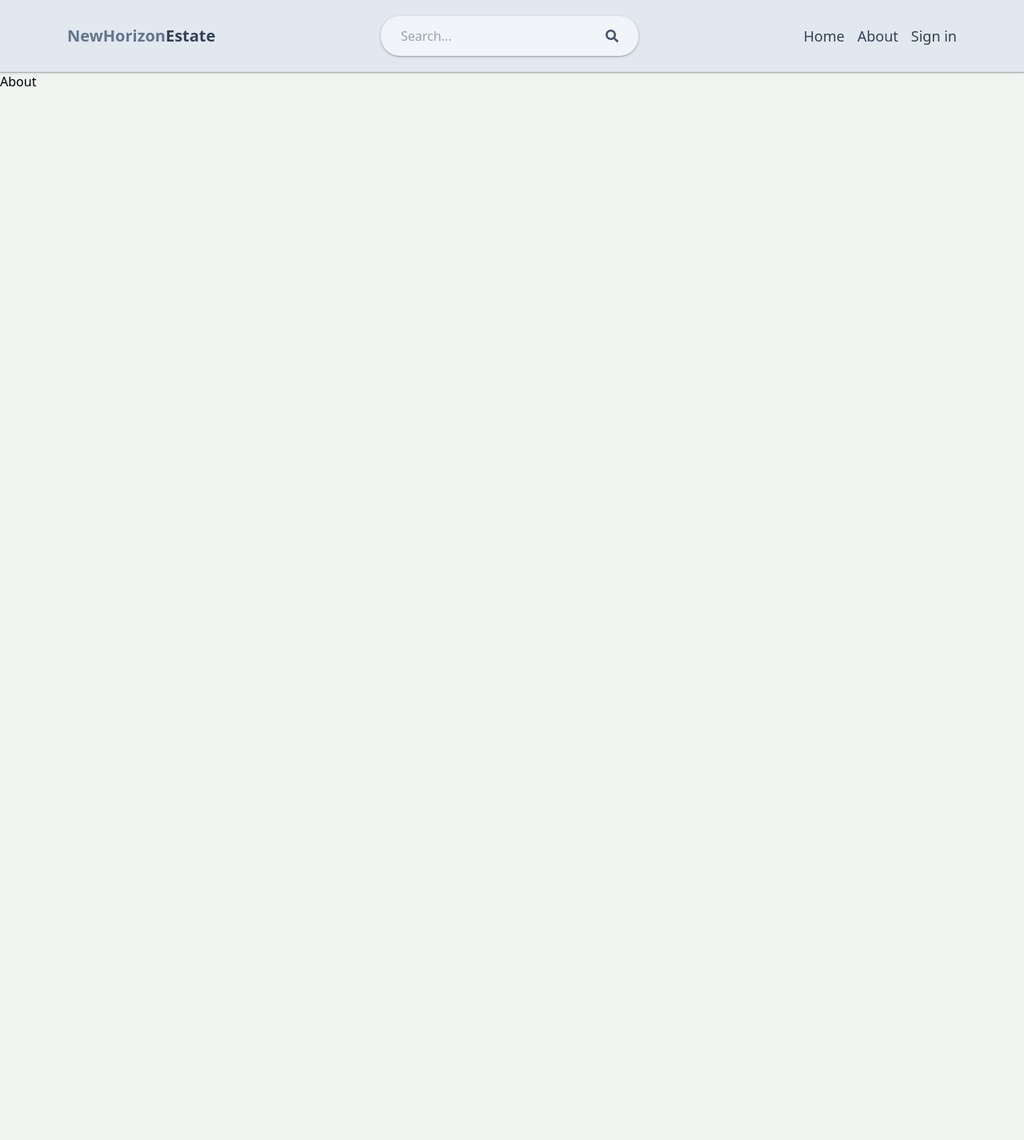
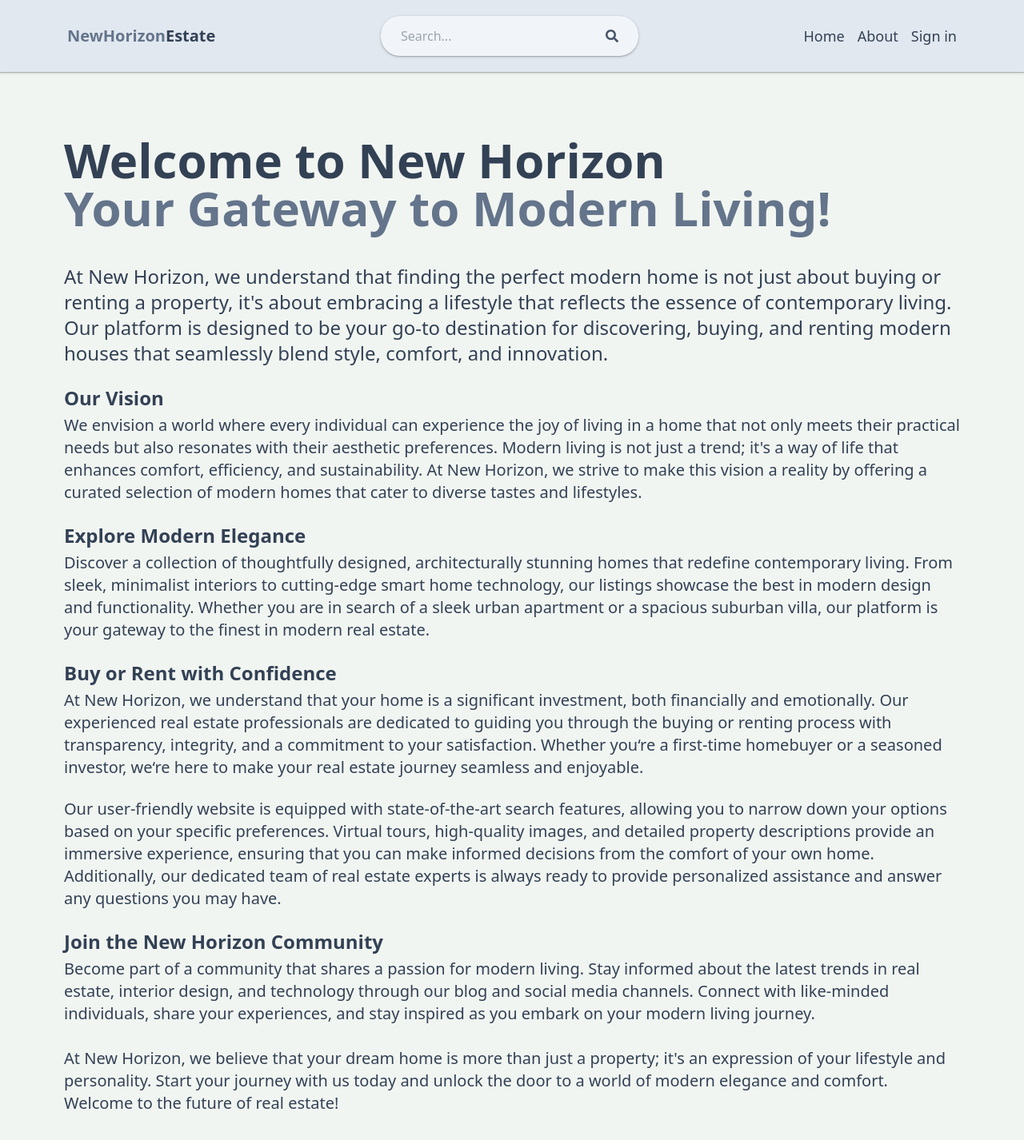
Before and after one commit to Fastdrecad/new-horizon-estate, a React (Vite) app in the folder client/: page /about in a window 1280 px wide. Shown: the top 1426 px of the page at 80% size. Before the commit the page ends 800 px from the top, so only its background shows below. Built offline with nearby package versions, Linux system fonts and the light colour scheme; no server answers.

Commit message:
Complete about page

```diff
--- a/client/src/components/Card.jsx
+++ b/client/src/components/Card.jsx
@@ -2,9 +2,10 @@ import { MdLocationOn } from "react-icons/md";
 import { Link } from "react-router-dom";
 
 export default function Card({ listing }) {
+  console.log(listing);
   return (
     <div className="bg-white shadow-md hover:shadow-3xl transition-shadow overflow-hidden rounded-lg w-full sm:w-[330px]">
-      <Link to={`/listing/${listing.id}`}>
+      <Link to={`/listing/${listing._id}`}>
         <img
           src={listing.imageUrls[0]}
           alt="listing cover"
--- a/client/src/pages/About.jsx
+++ b/client/src/pages/About.jsx
@@ -1,5 +1,81 @@
-import React from "react";
-
 export default function About() {
-  return <div>About</div>;
+  return (
+    <div className="py-20 px-4 max-w-6xl mx-auto">
+      <h1 className="text-slate-700 font-bold text-3xl lg:text-6xl mb-10">
+        Welcome to New Horizon
+        <br />
+        <span className="text-slate-500">Your Gateway to Modern Living!</span>
+      </h1>
+      <p className="mb-4 text-slate-700 text-2xl">
+        At New Horizon, we understand that finding the perfect modern home is
+        not just about buying or renting a property, it&apos;s about embracing a
+        lifestyle that reflects the essence of contemporary living. Our platform
+        is designed to be your go-to destination for discovering, buying, and
+        renting modern houses that seamlessly blend style, comfort, and
+        innovation.
+      </p>
+      <h2 className="text-2xl font-semibold text-slate-700 my-1 mt-6">
+        Our Vision
+      </h2>
+      <p className="mb-4 text-slate-700 text-xl">
+        We envision a world where every individual can experience the joy of
+        living in a home that not only meets their practical needs but also
+        resonates with their aesthetic preferences. Modern living is not just a
+        trend; it&apos;s a way of life that enhances comfort, efficiency, and
+        sustainability. At New Horizon, we strive to make this vision a reality
+        by offering a curated selection of modern homes that cater to diverse
+        tastes and lifestyles.
+      </p>
+      <h2 className="text-2xl font-semibold text-slate-700 mb-1 mt-6">
+        Explore Modern Elegance
+      </h2>
+      <p className="mb-4 text-slate-700 text-xl">
+        Discover a collection of thoughtfully designed, architecturally stunning
+        homes that redefine contemporary living. From sleek, minimalist
+        interiors to cutting-edge smart home technology, our listings showcase
+        the best in modern design and functionality. Whether you are in search
+        of a sleek urban apartment or a spacious suburban villa, our platform is
+        your gateway to the finest in modern real estate.
+      </p>
+      <h2 className="text-2xl font-semibold text-slate-700 my-1 mt-6">
+        Buy or Rent with Confidence
+      </h2>
+      <p className="mb-4 text-slate-700 text-xl">
+        At New Horizon, we understand that your home is a significant
+        investment, both financially and emotionally. Our experienced real
+        estate professionals are dedicated to guiding you through the buying or
+        renting process with transparency, integrity, and a commitment to your
+        satisfaction. Whether you&lsquo;re a first-time homebuyer or a seasoned
+        investor, we&lsquo;re here to make your real estate journey seamless and
+        enjoyable.
+      </p>
+      <h2 className="text-2xl font-semibold text-slate-700 my-1 mt-6"></h2>
+      <p className="mb-4 text-slate-700 text-xl">
+        Our user-friendly website is equipped with state-of-the-art search
+        features, allowing you to narrow down your options based on your
+        specific preferences. Virtual tours, high-quality images, and detailed
+        property descriptions provide an immersive experience, ensuring that you
+        can make informed decisions from the comfort of your own home.
+        Additionally, our dedicated team of real estate experts is always ready
+        to provide personalized assistance and answer any questions you may
+        have.
+      </p>
+      <h2 className="text-2xl font-semibold text-slate-700 my-1 mt-6">
+        Join the New Horizon Community
+      </h2>
+      <p className="mb-4 text-slate-700 text-xl">
+        Become part of a community that shares a passion for modern living. Stay
+        informed about the latest trends in real estate, interior design, and
+        technology through our blog and social media channels. Connect with
+        like-minded individuals, share your experiences, and stay inspired as
+        you embark on your modern living journey.
+        <br />
+        <br />
+        At New Horizon, we believe that your dream home is more than just a
+        property; it&apos;s an expression of your lifestyle and personality.
+        Start your journey with us today and unlock the door to a world of
+        modern elegance and comfort. Welcome to the future of real estate!
+      </p>
+    </div>
+  );
 }
--- a/client/src/pages/Home.jsx
+++ b/client/src/pages/Home.jsx
@@ -48,7 +48,7 @@ export default function Home() {
   }, []);
 
   return (
-    <div>
+    <>
       {/* top */}
       <div className="flex flex-col gap-6 p-28 px-3 max-w-6xl mx-auto">
         <h1 className="text-slate-700 font-bold text-3xl lg:text-6xl">
@@ -91,7 +91,7 @@ export default function Home() {
       {/* TODO: change max-width if needed */}
       <div className="max-w-screen-2xl mx-auto p-3 flex flex-col gap-8 my-10">
         {offerListings && offerListings.length > 0 && (
-          <div className="">
+          <div className="flex flex-col ">
             <div className="my-3">
               <h2 className="text-3xl text-slate-600 font-bold">
                 Recent Offers
@@ -123,7 +123,7 @@ export default function Home() {
                 View more
               </Link>
             </div>
-            <div className="flex flex-wrap gap-4">
+            <div className="flex flex-wrap  gap-4">
               {rentListings.map((listing) => (
                 <Card listing={listing} key={listing._id} />
               ))}
@@ -143,7 +143,7 @@ export default function Home() {
                 View more
               </Link>
             </div>
-            <div className="flex flex-wrap gap-4">
+            <div className="flex flex-wrap  gap-4">
               {saleListings.map((listing) => (
                 <Card listing={listing} key={listing._id} />
               ))}
@@ -151,6 +151,6 @@ export default function Home() {
           </div>
         )}
       </div>
-    </div>
+    </>
   );
 }
```
